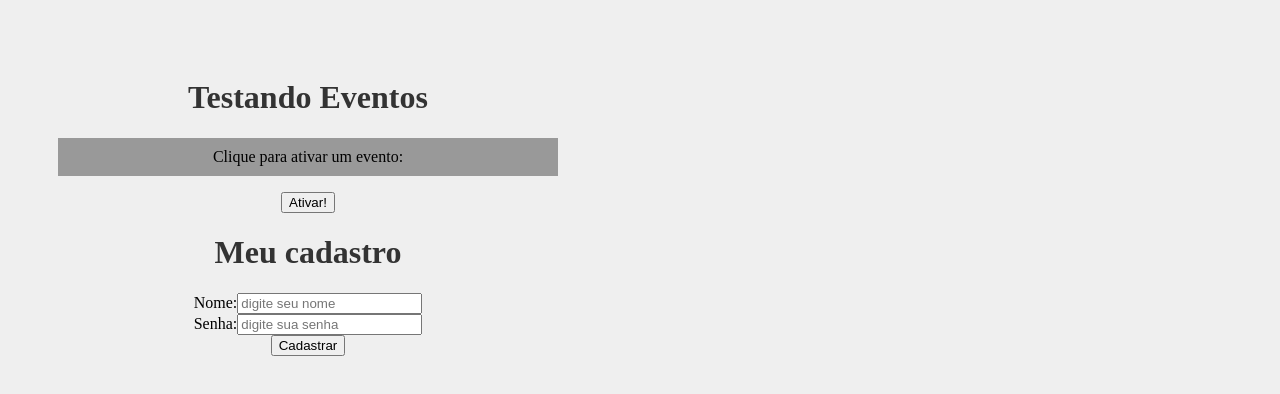
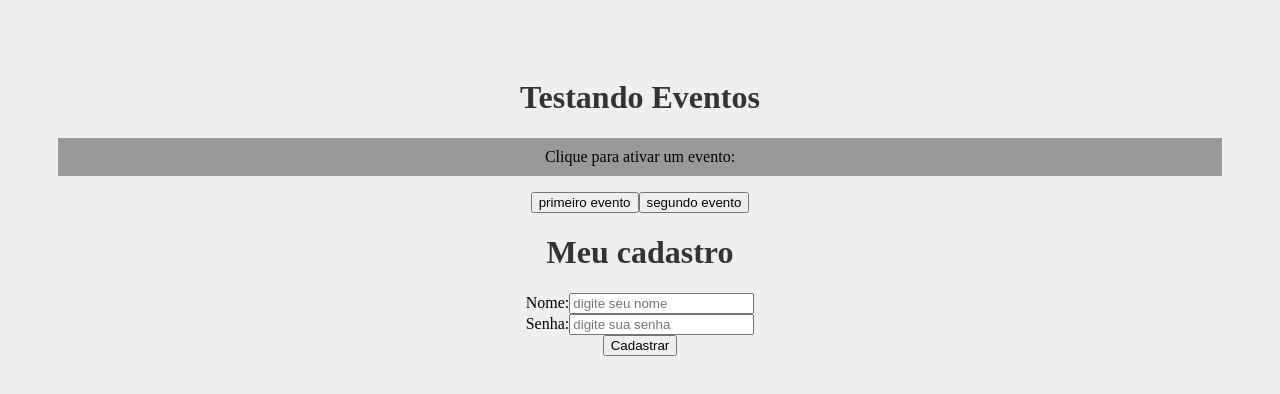
Before and after one commit to myller-silva/React, a React (Create React App) app in the folder meu-projeto/: page / in a window 1280 px wide. Shown: the top 394 px of the page. Built offline with nearby package versions, Linux system fonts and the light colour scheme.

Commit message:
passar eventos por props

```diff
--- a/meu-projeto/src/App.js
+++ b/meu-projeto/src/App.js
@@ -4,7 +4,7 @@ import './App.css';
 // import Pessoa from './components/Pessoa';
 // import Frase from './components/Frase';
 // import List from './components/List';
-import Evento from './components/Evento';
+import Evento from './components/evento/Evento';
 import Form from './components/Form';
 
 function App() {
--- a/meu-projeto/src/components/Evento.js
+++ /dev/null
@@ -1,20 +0,0 @@
-function Evento() {
-
-    function meuEvento() {
-        console.log("Evento ativado");
-        // alert("Evento ativado");
-    }
-
-    return (
-        <div>
-            <p>Clique para ativar um evento:</p>
-
-            {/* obs: nao colocar a funcao com parenteses, pois senao irá invocar a funcao ao inves de esperar o click */}
-            <button onClick={meuEvento}>Ativar!</button>
-
-        </div>
-    )
-}
-
-
-export default Evento;
--- a/meu-projeto/src/components/Form.js
+++ b/meu-projeto/src/components/Form.js
@@ -4,7 +4,15 @@ function Form( ) {
     function cadastrarUsuario( event ) {
         // nao enviar o formulario pro servidor:
         event.preventDefault();
+
         console.log(`Usuario: ${name}\nPassword: ${password}`);
+
+        // setar campos de input:
+        document.querySelector("#name").value="";
+        document.querySelector("#password").value="";
+        setName();
+        setPassword();
+
     }
 
     // name: nome do atributo que será lido/resgatado
@@ -21,7 +29,8 @@ function Form( ) {
                     <input
                         type="text"
                         placeholder="digite seu nome"
-                        id="name" name="name"
+                        id="name"
+                        name="name"
                         onChange={ (event) => setName(event.target.value)}
                     />
                 </div>
--- /dev/null
+++ b/meu-projeto/src/components/evento/Button.js
@@ -0,0 +1,8 @@
+function Button(props) {
+
+    return(
+        <button onClick={props.event}>{props.text}</button>
+    )
+}
+
+export default Button;
--- /dev/null
+++ b/meu-projeto/src/components/evento/Evento.js
@@ -0,0 +1,27 @@
+import Button from './Button'
+
+
+function Evento() {
+
+    function meuEvento() {
+        console.log("Ativando meu primeiro evento");
+    }
+    function segundoEvento() {
+        console.log("Ativando meu segundo evento");
+    }
+
+    return (
+        <div>
+            <p>Clique para ativar um evento:</p>
+
+            {/* obs: nao colocar a funcao com parenteses, pois senao irá invocar a funcao ao inves de esperar o click */}
+            {/* <button onClick={meuEvento}>Ativar!</button> */}
+
+            <Button text="primeiro evento" event={meuEvento}  />
+            <Button text="segundo evento" event={segundoEvento}  />
+
+        </div>
+    )
+}
+
+export default Evento;
--- a/meu-projeto/src/index.css
+++ b/meu-projeto/src/index.css
@@ -1,7 +1,4 @@
 body{
-  /*  */
-  width: 500px;
-  /*  */
   padding: 50px;
   padding-bottom: 500px;
   background-color: #efefef;
```
